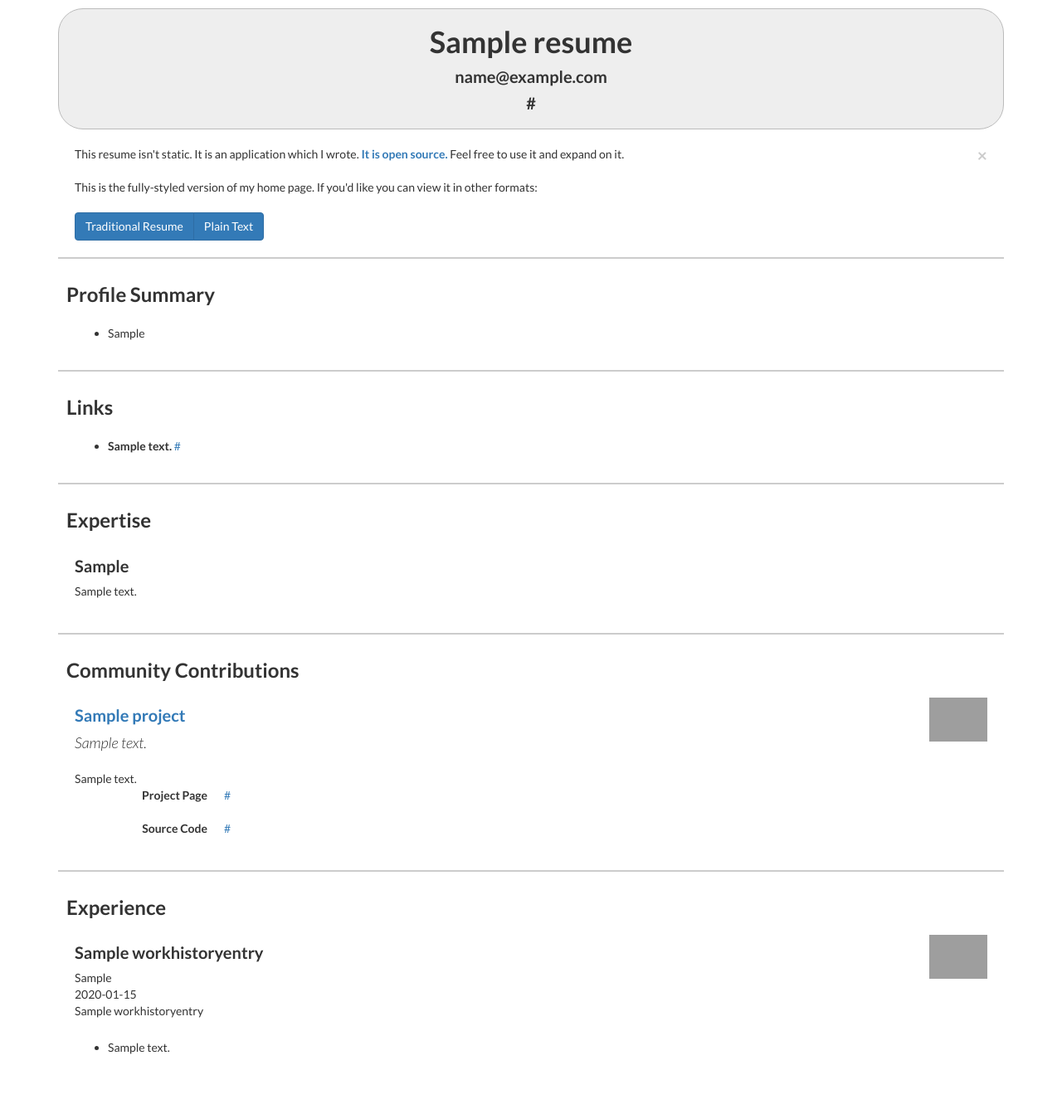
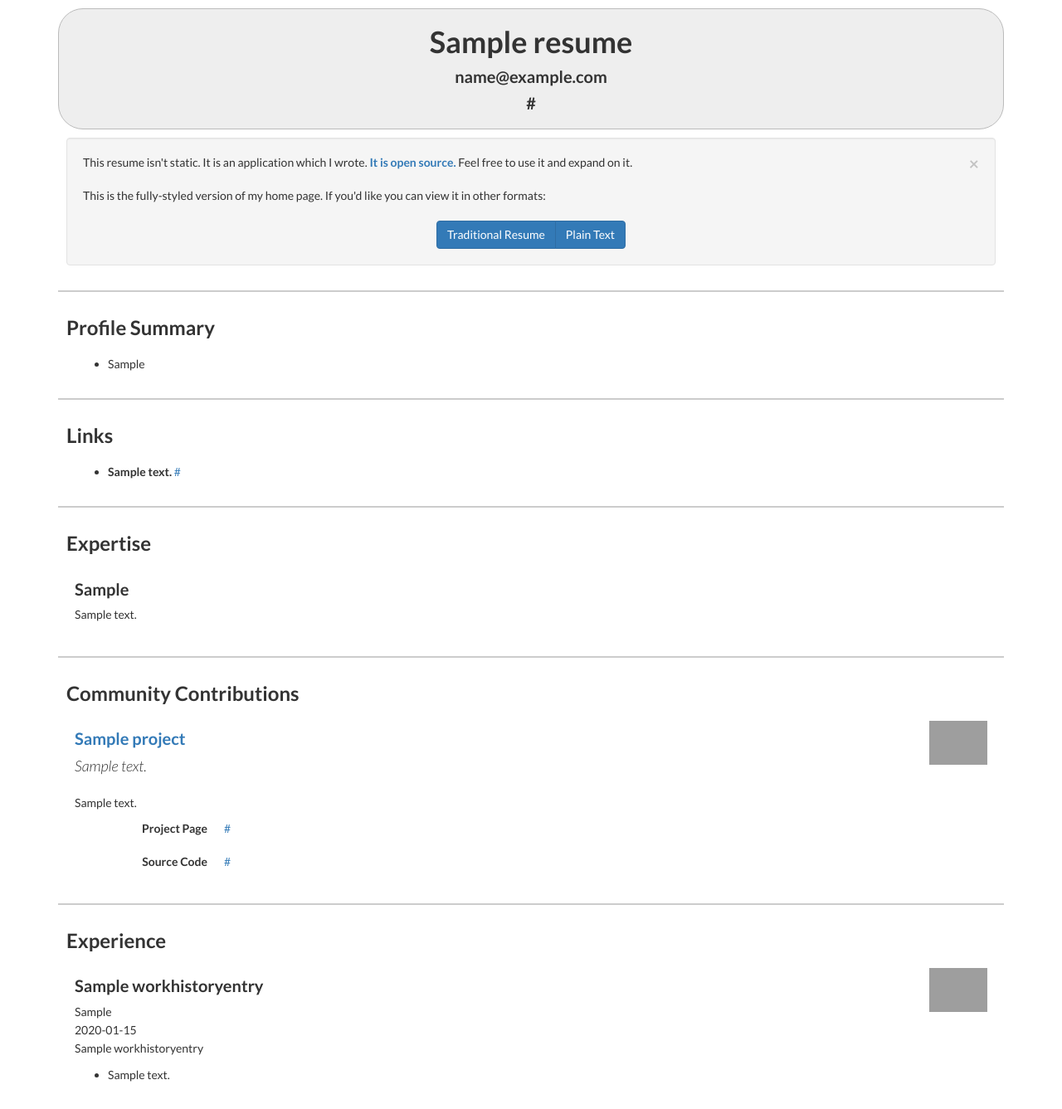
Before and after one commit to ben174/bugben, a Django app: page / in a window 1280 px wide. Shown: the whole page at 83% size. Before the commit the page ends 1271 px from the top, so only its background shows below. Run offline with Django 3.2, Linux system fonts and the light colour scheme; tables that the repository leaves empty hold one stand-in row (values such as "Sample post"); some libraries are stand-ins or nearby versions; grey boxes are pictures that could not be loaded.

Commit message:
Ready to merge

```diff
--- a/static/css/resume.css
+++ b/static/css/resume.css
@@ -84,6 +84,10 @@ h1 {
 }
 
 li {
-    line-height: 28px;
+    line-height: 22px;
     margin-bottom: 6px;
 }
+.project-body p {
+    line-height: 22px;
+    margin-bottom: 10px;
+}
--- a/templates/resume/resume_detail.html
+++ b/templates/resume/resume_detail.html
@@ -12,9 +12,10 @@
         <h5>{{ object.url }}</h5>
     </section>
 
+    {% if not format == 'basic' %}
     <section id="section-info">
-        <div>
-            <button type="button" class="close" data-dismiss="alert">×</button>
+        <div class="well">
+            <button type="button" class="close" data-dismiss="alert" onclick="$('#section-info').remove()">×</button>
             <p>This resume isn't static. It is an application which I wrote.
                 <a href="https://github.com/ben174/bugben"><b>It is open source.</b></a>
                 Feel free to use it and expand on it.</p>
@@ -22,12 +23,15 @@
             <p>This is the fully-styled version of my home page. If you'd like you can
                 view it in other formats: </p>
 
-            <div class="btn-group">
-                <a href="format/basic" class="btn btn-primary">Traditional Resume</a>
-                <a href="format/plain?columns=80" class="btn btn-primary">Plain Text</a>
+            <div class="text-center">
+                <div class="btn-group text-center">
+                    <a href="/format/basic" class="btn btn-primary">Traditional Resume</a>
+                    <a href="/format/plain?columns=80" class="btn btn-primary">Plain Text</a>
+                </div>
             </div>
         </div>
     </section>
+    {% endif %}
     <section id="section-profile">
         <h3>Profile Summary</h3>
 
@@ -78,7 +82,7 @@
             <p class="project-lead">{{ project.short_description }}</p>
 
             <div class="project-body">
-                {{ project.long_description|safe }}
+                <p>{{ project.long_description|safe }}</p>
 
                 <dl class="dl-horizontal">
                     <dt>Project Page</dt>
```
